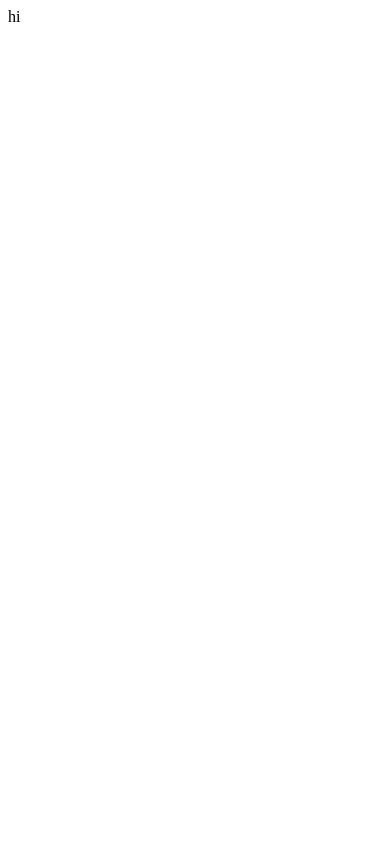
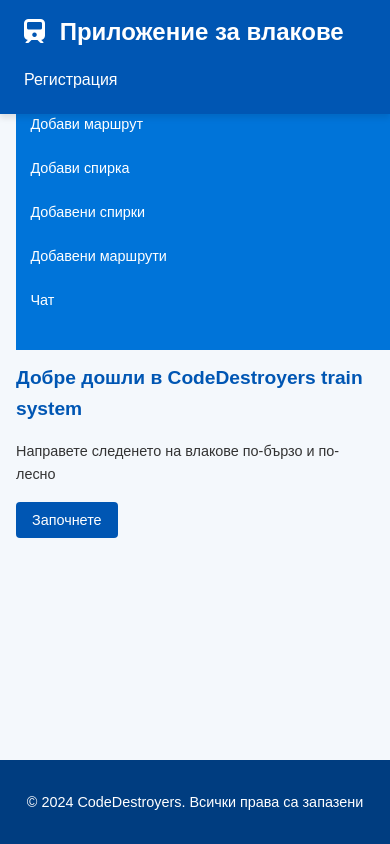
Before and after one commit to ITPG-CODEWARS/codewars-2024-final-round-code_destroyers, a plain HTML site: page html/index.html in a window 390 px wide. Drawn offline with Linux system fonts and the light colour scheme.

Commit message:
Basicdesign added

```diff
--- a/css/style.css
+++ b/css/style.css
@@ -0,0 +1,209 @@
+/* General Styles */
+body {
+    margin: 0;
+    font-family: 'Arial', sans-serif;
+    background-color: #f4f8fc;
+    color: #333;
+    line-height: 1.6;
+}
+
+/* Navbar */
+.navbar {
+    background-color: #0056b3;
+    color: white;
+    display: flex;
+    justify-content: space-between;
+    align-items: center;
+    padding: 0.8rem 1.5rem;
+    box-shadow: 0 4px 6px rgba(0, 0, 0, 0.1);
+    position: fixed;
+    top: 0;
+    left: 0;
+    right: 0;
+    z-index: 1000;
+}
+
+.navbar-logo {
+    font-size: 1.5rem;
+    font-weight: bold;
+}
+
+.navbar-logo i {
+    margin-right: 0.5rem;
+}
+
+.navbar-links {
+    display: flex;
+    align-items: center;
+}
+
+.navbar-links a {
+    color: white;
+    text-decoration: none;
+    margin: 0 0.8rem;
+    font-size: 1rem;
+}
+
+.navbar-links a:hover {
+    text-decoration: underline;
+}
+
+/* Sidebar */
+.sidebar {
+    width: 250px;
+    background-color: #0074d9;
+    color: white;
+    padding: 1rem;
+    height: 100vh;
+    position: fixed;
+    top: 0;
+    left: 0;
+    box-shadow: 2px 0 6px rgba(0, 0, 0, 0.1);
+    overflow-y: auto;
+}
+
+.sidebar h3 {
+    font-size: 1.2rem;
+    border-bottom: 1px solid #0056b3;
+    padding-bottom: 0.5rem;
+    margin-bottom: 1rem;
+}
+
+.sidebar ul {
+    list-style: none;
+    padding: 0;
+}
+
+.sidebar ul li {
+    margin: 0.5rem 0;
+}
+
+.sidebar ul li a {
+    color: white;
+    text-decoration: none;
+    font-size: 1rem;
+    display: block;
+    padding: 0.5rem;
+    border-radius: 4px;
+    transition: background-color 0.3s;
+}
+
+.sidebar ul li a:hover {
+    background-color: #0056b3;
+}
+
+/* Content */
+.container {
+    display: flex;
+    flex-direction: column;
+    margin-left: 250px;
+    padding: 2rem;
+    background-color: #f4f8fc;
+}
+
+.content {
+    flex: 1;
+}
+
+.content h1 {
+    color: #0056b3;
+    font-size: 2rem;
+}
+
+.content p {
+    margin: 1rem 0;
+    font-size: 1.1rem;
+}
+
+.cta-button {
+    background-color: #0056b3;
+    color: white;
+    padding: 0.8rem 1.5rem;
+    font-size: 1rem;
+    border: none;
+    border-radius: 4px;
+    cursor: pointer;
+    transition: background-color 0.3s;
+}
+
+.cta-button:hover {
+    background-color: #003d80;
+}
+
+/* Footer */
+.footer {
+    background-color: #003d80;
+    color: white;
+    text-align: center;
+    padding: 1rem 0;
+    position: fixed;
+    bottom: 0;
+    width: 100%;
+}
+
+/* Responsive Design */
+@media (max-width: 768px) {
+    /* Adjust Sidebar */
+    .sidebar {
+        position: static;
+        width: 100%;
+        height: auto;
+        box-shadow: none;
+        padding: 1rem 0.5rem;
+    }
+
+    .sidebar ul li a {
+        font-size: 0.9rem;
+        padding: 0.4rem;
+    }
+
+    /* Adjust Container */
+    .container {
+        margin-left: 0;
+        padding: 1rem;
+    }
+
+    .content h1 {
+        font-size: 1.5rem;
+    }
+
+    .content p {
+        font-size: 1rem;
+    }
+
+    /* Navbar Changes */
+    .navbar {
+        flex-direction: column;
+        align-items: flex-start;
+    }
+
+    .navbar-links {
+        flex-direction: column;
+        align-items: flex-start;
+        margin-top: 0.5rem;
+    }
+
+    .navbar-links a {
+        margin: 0.5rem 0;
+    }
+
+    /* Footer */
+    .footer {
+        font-size: 0.9rem;
+    }
+}
+
+@media (max-width: 480px) {
+    .content h1 {
+        font-size: 1.2rem;
+    }
+
+    .content p {
+        font-size: 0.9rem;
+    }
+
+    .cta-button {
+        font-size: 0.9rem;
+        padding: 0.6rem 1rem;
+    }
+}
--- a/html/index.html
+++ b/html/index.html
@@ -1,13 +1,49 @@
 <!DOCTYPE html>
-<html lang="en">
-  <head>
-    <meta charset="UTF-8" />
-    <meta name="viewport" content="width=device-width, initial-scale=1.0" />
-    <link rel="stylesheet" href="../css/style.css" />
-    <title>Document</title>
-  </head>
-  <body>
-    hi
-  </body>
-  <script src="../js/index.js"></script>
+<html lang="bg">
+<head>
+    <meta charset="UTF-8">
+    <meta name="viewport" content="width=device-width, initial-scale=1.0">
+    <title>Codewarriors managing system</title>
+    <link rel="stylesheet" href="../css/style.css">
+</head>
+<body>
+
+    <header class="navbar">
+        <div class="navbar-logo">
+            <i class="fas fa-train"></i> Приложение за влакове
+        </div>
+        <nav class="navbar-links">
+            <a href="register.html">Регистрация</a>
+        </nav>
+    </header>
+
+
+    <div class="container">
+        <aside class="sidebar">
+            <h3>Admin Menu</h3>
+            <ul>
+                <li><a href="#">Добави маршрут</a></li>
+                <li><a href="#">Добави спирка</a></li>
+                <li><a href="#">Добавени спирки</a></li>
+                <li><a href="#">Добавени маршрути</a></li>
+                <li><a href="#">Чат</a></li>
+            </ul>
+        </aside>
+
+        <main class="content">
+            <h1>Добре дошли в CodeDestroyers train system</h1>
+            <p>Направете следенето на влакове по-бързо и по-лесно</p>
+            <button class="cta-button">Започнете</button>
+        </main>
+    </div>
+
+
+    <footer class="footer">
+        <p>© 2024 CodeDestroyers. Всички права са запазени</p>
+    </footer>
+
+
+     <script src="index.js"></script>
+    <script src="https://kit.fontawesome.com/a076d05399.js" crossorigin="anonymous"></script>
+</body>
 </html>
--- a/js/index.js
+++ b/js/index.js
@@ -1 +1,10 @@
-console.log("Hello, World");
+
+    document.querySelectorAll('a').forEach(link => {
+        link.addEventListener('click', (event) => {
+            event.preventDefault();
+            const target = document.querySelector(link.getAttribute('href'));
+            if (target) {
+                target.scrollIntoView({ behavior: 'smooth' });
+            }
+        });
+    });
```
Also changed, not shown: html/register.html (added, +11 -0 lines).
